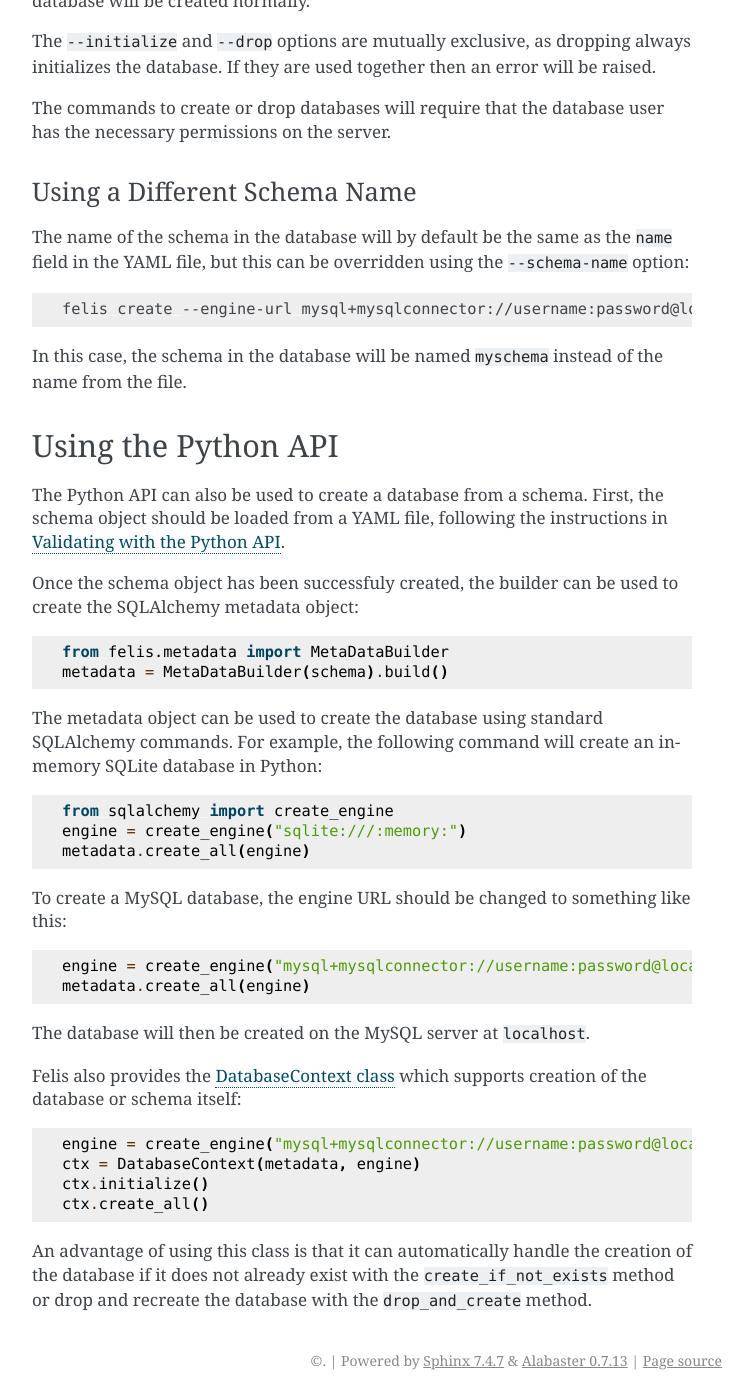
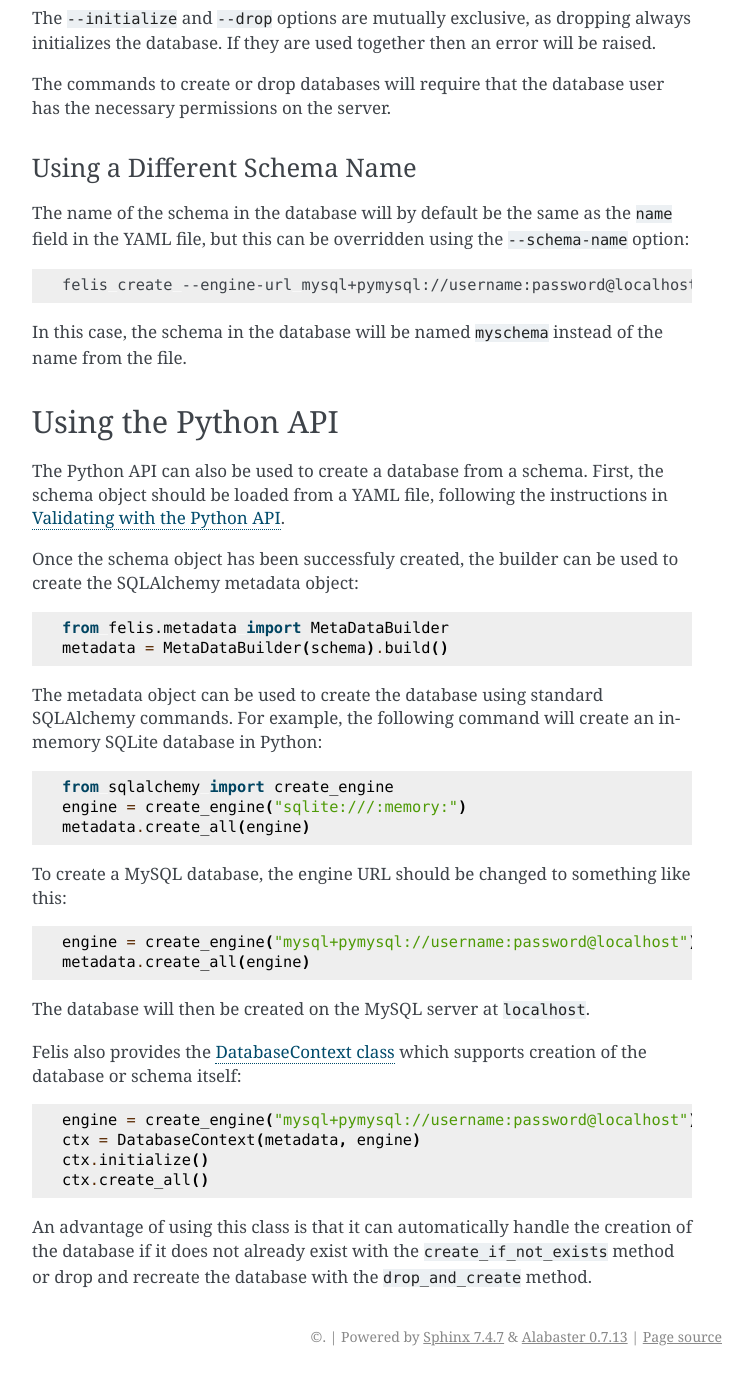
Before and after one commit to lsst/felis, a Sphinx documentation site: the page built from docs/user-guide/databases.rst, in a window 1280 px wide and 1400 px high, scrolled down 3745 px. Shown: the whole window, without its empty margins (388-1140 px from the left). Built offline with Sphinx 7.4.7, drawn with Linux system fonts in a browser that asks for light colours; after the commit the page ends 5121 px from its top, so only the background shows below that; some of the changed text lies outside the part shown.

Commit message:
Replace 'mysqlconnector' with 'pymysql' in database documentation

```diff
--- a/docs/user-guide/databases.rst
+++ b/docs/user-guide/databases.rst
@@ -49,7 +49,7 @@ The dry run mode may also be explicitly enabled using the ``--dry-run`` option:
 
 .. code-block:: bash
 
-    felis create --dry-run --engine-url mysql+mysqlconnector://username:password@localhost schema.yaml
+    felis create --dry-run --engine-url mysql+pymysql://username:password@localhost schema.yaml
 
 The URL in this case will be used to determine the database dialect and generate the appropriate SQL but will
 otherwise be ignored.
@@ -72,7 +72,7 @@ The URL format follows `SQLAlchemy engine conventions <https://docs.sqlalchemy.o
 The database URL has the following parameters:
 
 - ``dialect``: The name of the database backend, such as ``sqlite``, ``mysql``, or ``postgresql``. The default is ``sqlite``.
-- ``driver``: The name of the DBAPI to use, such as ``mysqlconnector``, or ``psycopg2``. This is optional and the default driver for the dialect will be used if not specified.
+- ``driver``: The name of the DBAPI to use, such as ``pymysql``, or ``psycopg2``. This is optional and the default driver for the dialect will be used if not specified.
 - ``username``: The username to use when connecting to the database.
 - ``password``: The password to use when connecting to the database.
 - ``host``: The host for connection. Typically, this should be set to ``localhost`` if the database is running on the same machine.
@@ -89,7 +89,7 @@ To create a MySQL database from a schema file, the command would look similar to
 
 .. code-block:: bash
 
-    felis create --engine-url mysql+mysqlconnector://username:password@localhost schema.yaml
+    felis create --engine-url mysql+pymysql://username:password@localhost schema.yaml
 
 In this case, the database would already need to have been created or the command will fail.
 
@@ -145,7 +145,7 @@ Felis can create the schema's database, rather than use an existing one, with th
 
 .. code-block:: bash
 
-    felis create --engine-url mysql+mysqlconnector://username:password@localhost --initialize schema.yaml
+    felis create --engine-url mysql+pymysql://username:password@localhost --initialize schema.yaml
 
 If the database exists already, this command would raise an error to protect against inadvertant updates. To
 update an existing database, simply omit this option.
@@ -163,7 +163,7 @@ Felis can also drop an existing database first and then recreate it:
 
 .. code-block:: bash
 
-    felis create --engine-url mysql+mysqlconnector://username:password@localhost --drop schema.yaml
+    felis create --engine-url mysql+pymysql://username:password@localhost --drop schema.yaml
 
 If the database does not exist, then the ``--drop`` option will be ignored and the database will be created
 normally.
@@ -182,7 +182,7 @@ this can be overridden using the ``--schema-name`` option:
 
 .. code-block:: bash
 
-    felis create --engine-url mysql+mysqlconnector://username:password@localhost --schema-name myschema schema.yaml
+    felis create --engine-url mysql+pymysql://username:password@localhost --schema-name myschema schema.yaml
 
 In this case, the schema in the database will be named ``myschema`` instead of the name from the file.
 
@@ -214,7 +214,7 @@ To create a MySQL database, the engine URL should be changed to something like t
 
 .. code-block:: python
 
-    engine = create_engine("mysql+mysqlconnector://username:password@localhost")
+    engine = create_engine("mysql+pymysql://username:password@localhost")
     metadata.create_all(engine)
 
 The database will then be created on the MySQL server at ``localhost``.
@@ -224,7 +224,7 @@ supports creation of the database or schema itself:
 
 .. code-block:: python
 
-        engine = create_engine("mysql+mysqlconnector://username:password@localhost")
+        engine = create_engine("mysql+pymysql://username:password@localhost")
         ctx = DatabaseContext(metadata, engine)
         ctx.initialize()
         ctx.create_all()
```
